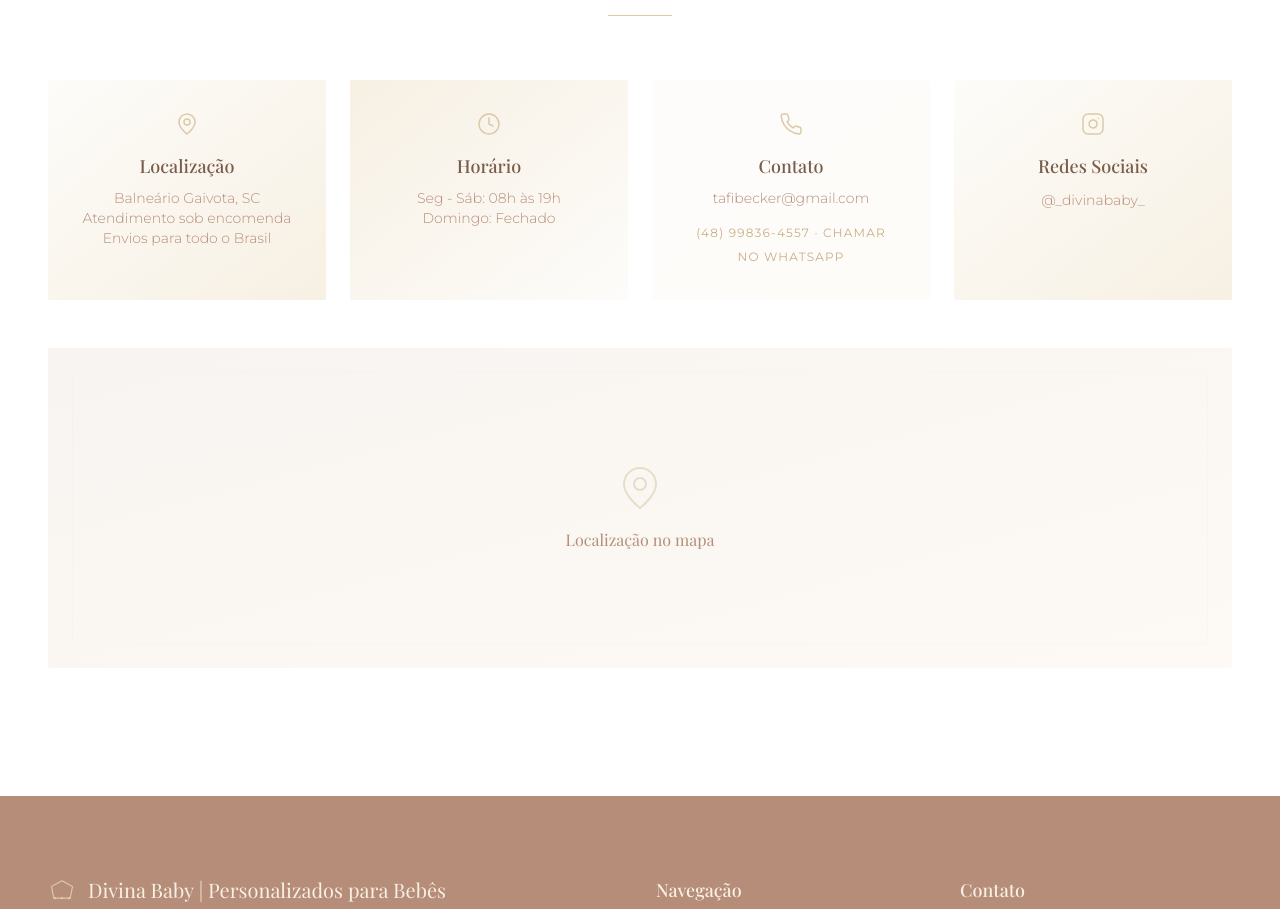
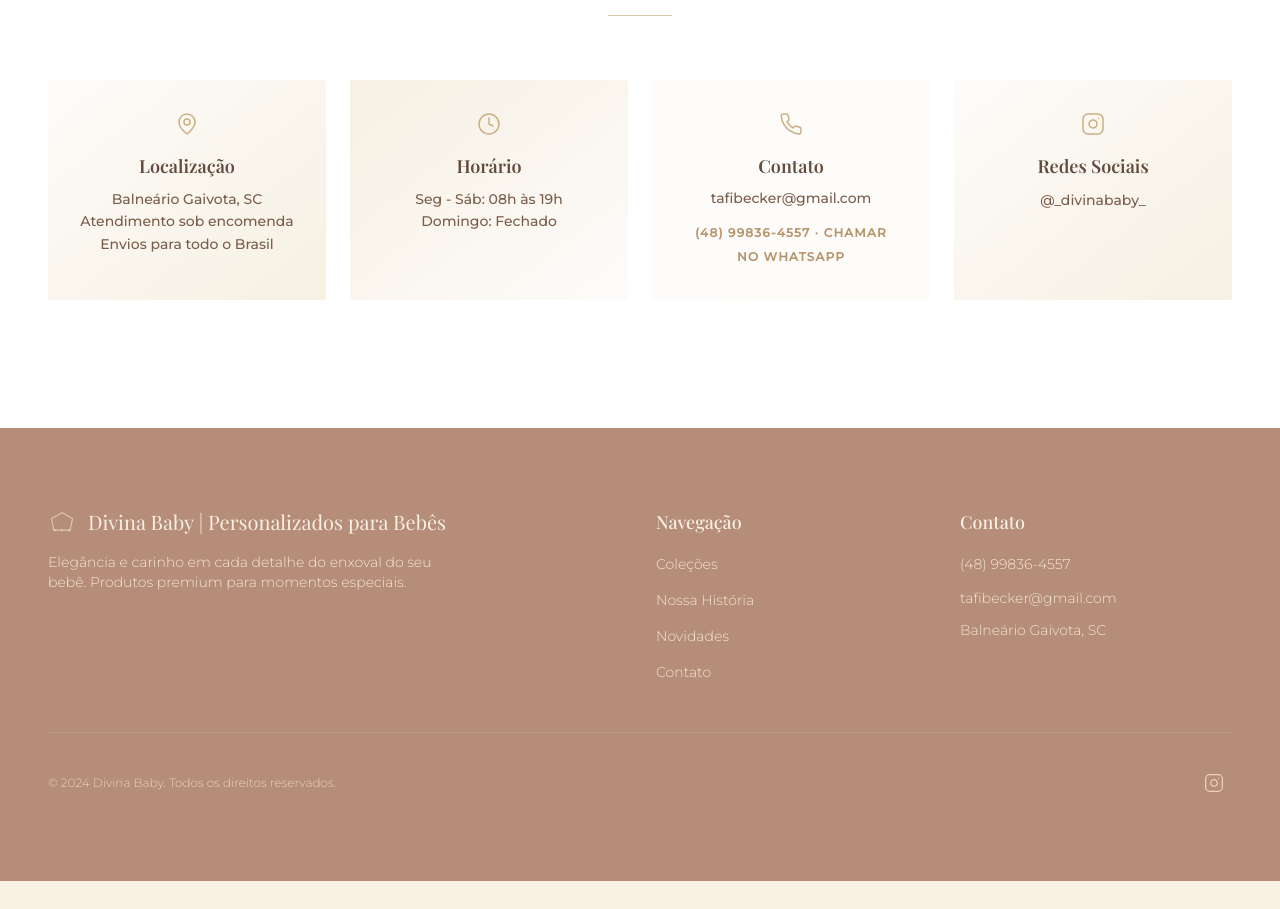
Before and after one commit to leozhxl/divinababy, a React (Vite) app: page / in a window 1280 px wide. Shown: the part 9288-10197 px from the top of the page. After the commit the page ends 10169 px from the top, so only its background shows below. Built offline with nearby package versions, Linux system fonts and the light colour scheme; no server answers; a web font is replaced by a local one.

Commit message:
Remove placeholder de mapa e deixa textos da secao de contato mais vivos
Co-Authored-By: Claude Sonnet 5 <noreply@anthropic.com>

```diff
--- a/src/App.tsx
+++ b/src/App.tsx
@@ -479,9 +479,9 @@ function App() {
           <Reveal className="grid md:grid-cols-2 lg:grid-cols-4 gap-8 lg:gap-6">
             {/* Address */}
             <div className="text-center p-8 bg-gradient-to-br from-oat-50 to-cream-50 rounded-sm">
-              <MapPin className="w-6 h-6 text-oat-400 mx-auto mb-4" style={{ strokeWidth: 1.5 }} />
-              <h3 className="font-serif-elegant text-lg text-nude-800 mb-2" style={{ fontWeight: 500 }}>Localização</h3>
-              <p className="font-sans-elegant text-sm text-nude-600" style={{ fontWeight: 300 }}>
+              <MapPin className="w-6 h-6 text-oat-500 mx-auto mb-4" style={{ strokeWidth: 1.5 }} />
+              <h3 className="font-serif-elegant text-lg text-nude-900 mb-2" style={{ fontWeight: 600 }}>Localização</h3>
+              <p className="font-sans-elegant text-sm text-nude-800 leading-relaxed" style={{ fontWeight: 500 }}>
                 Balneário Gaivota, SC<br />
                 Atendimento sob encomenda<br />
                 Envios para todo o Brasil
@@ -490,9 +490,9 @@ function App() {
 
             {/* Hours */}
             <div className="text-center p-8 bg-gradient-to-br from-cream-50 to-nude-50 rounded-sm">
-              <Clock className="w-6 h-6 text-oat-400 mx-auto mb-4" style={{ strokeWidth: 1.5 }} />
-              <h3 className="font-serif-elegant text-lg text-nude-800 mb-2" style={{ fontWeight: 500 }}>Horário</h3>
-              <p className="font-sans-elegant text-sm text-nude-600" style={{ fontWeight: 300 }}>
+              <Clock className="w-6 h-6 text-oat-500 mx-auto mb-4" style={{ strokeWidth: 1.5 }} />
+              <h3 className="font-serif-elegant text-lg text-nude-900 mb-2" style={{ fontWeight: 600 }}>Horário</h3>
+              <p className="font-sans-elegant text-sm text-nude-800 leading-relaxed" style={{ fontWeight: 500 }}>
                 Seg - Sáb: 08h às 19h<br />
                 Domingo: Fechado
               </p>
@@ -500,16 +500,17 @@ function App() {
 
             {/* Phone */}
             <div className="text-center p-8 bg-gradient-to-br from-nude-50 to-oat-50 rounded-sm">
-              <Phone className="w-6 h-6 text-oat-400 mx-auto mb-4" style={{ strokeWidth: 1.5 }} />
-              <h3 className="font-serif-elegant text-lg text-nude-800 mb-2" style={{ fontWeight: 500 }}>Contato</h3>
-              <p className="font-sans-elegant text-sm text-nude-600 mb-3" style={{ fontWeight: 300 }}>
+              <Phone className="w-6 h-6 text-oat-500 mx-auto mb-4" style={{ strokeWidth: 1.5 }} />
+              <h3 className="font-serif-elegant text-lg text-nude-900 mb-2" style={{ fontWeight: 600 }}>Contato</h3>
+              <p className="font-sans-elegant text-sm text-nude-800 mb-3" style={{ fontWeight: 500 }}>
                 tafibecker@gmail.com
               </p>
               <a
                 href={waLink('Olá! Vim pelo site da Divina Baby e gostaria de mais informações 💕')}
                 target="_blank"
                 rel="noopener noreferrer"
-                className="font-sans-elegant text-xs tracking-widest uppercase text-oat-500 hover:text-oat-600 transition-colors duration-300"
+                className="font-sans-elegant text-xs tracking-widest uppercase text-oat-600 hover:text-oat-700 transition-colors duration-300"
+                style={{ fontWeight: 600 }}
               >
                 (48) 99836-4557 · Chamar no WhatsApp
               </a>
@@ -517,32 +518,19 @@ function App() {
 
             {/* Social */}
             <div className="text-center p-8 bg-gradient-to-br from-oat-50 to-cream-50 rounded-sm">
-              <InstagramIcon className="w-6 h-6 text-oat-400 mx-auto mb-4" strokeWidth={1.5} />
-              <h3 className="font-serif-elegant text-lg text-nude-800 mb-2" style={{ fontWeight: 500 }}>Redes Sociais</h3>
+              <InstagramIcon className="w-6 h-6 text-oat-500 mx-auto mb-4" strokeWidth={1.5} />
+              <h3 className="font-serif-elegant text-lg text-nude-900 mb-2" style={{ fontWeight: 600 }}>Redes Sociais</h3>
               <a
                 href="https://www.instagram.com/_divinababy_/"
                 target="_blank"
                 rel="noopener noreferrer"
-                className="font-sans-elegant text-sm text-nude-600 hover:text-oat-500 transition-colors duration-300"
-                style={{ fontWeight: 300 }}
+                className="font-sans-elegant text-sm text-nude-800 hover:text-oat-600 transition-colors duration-300"
+                style={{ fontWeight: 500 }}
               >
                 @_divinababy_
               </a>
             </div>
           </Reveal>
-
-          {/* Map placeholder */}
-          <div className="mt-12 h-64 lg:h-80 bg-gradient-to-br from-nude-100 to-cream-100 rounded-sm relative overflow-hidden">
-            <div className="absolute inset-0 flex items-center justify-center">
-              <div className="text-center">
-                <MapPin className="w-12 h-12 text-oat-300 mx-auto mb-4" style={{ strokeWidth: 1 }} />
-                <p className="font-serif-elegant text-nude-600" style={{ fontWeight: 400 }}>
-                  Localização no mapa
-                </p>
-              </div>
-            </div>
-            <div className="absolute inset-6 border border-oat-200/30 rounded-sm" />
-          </div>
         </div>
       </section>
 
```
